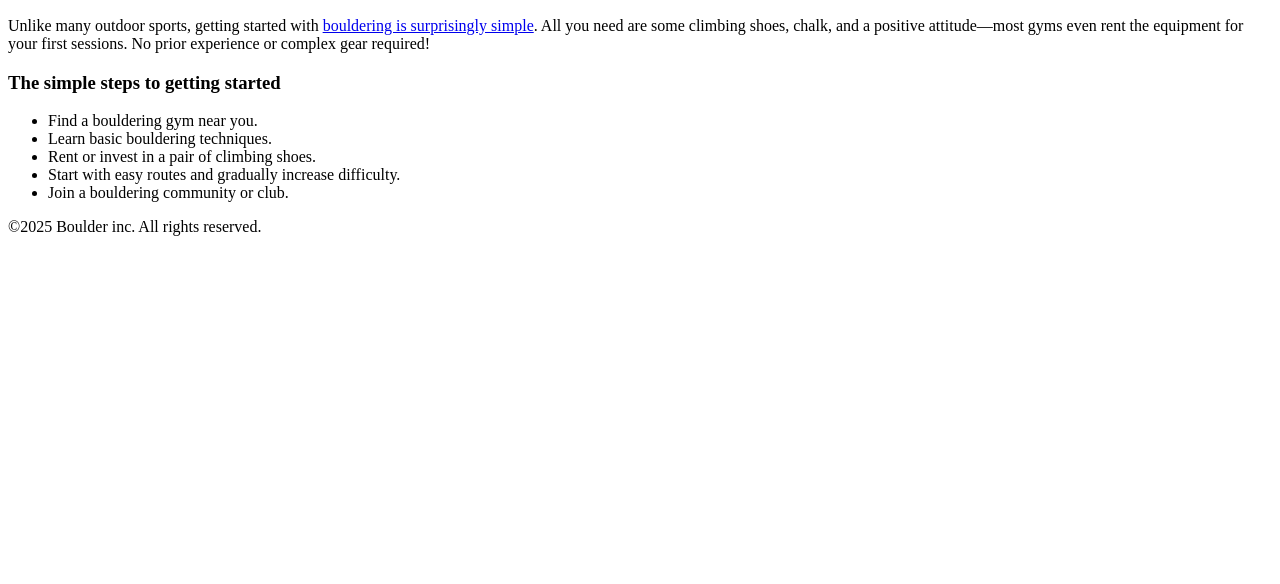
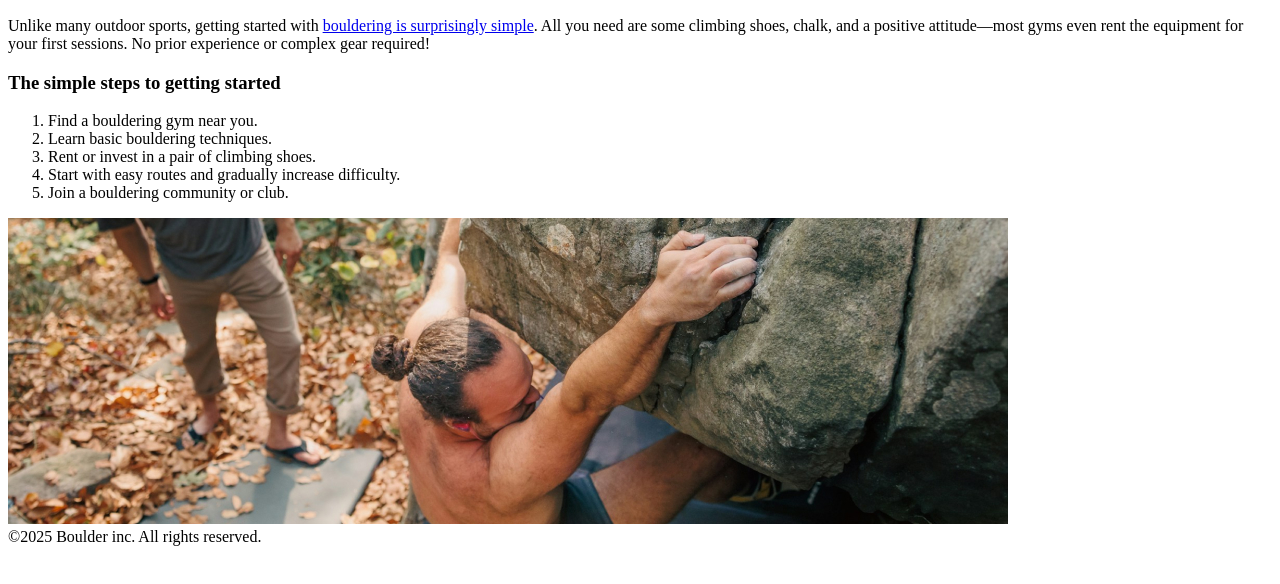
Before and after one commit to akanji-00/absolute-beginner-css, a plain HTML site: page getting-started.html in a window 1280 px wide. Shown: the part 154-738 px from the top of the page. Drawn offline with Linux system fonts and the light colour scheme; files that its build step writes are made by us from their sources.

```diff
--- a/getting-started.html
+++ b/getting-started.html
@@ -27,13 +27,18 @@
 
         <h3>The simple steps to getting started</h3>
 
-        <ul>
+        <ol>
           <li>Find a bouldering gym near you.</li>
           <li>Learn basic bouldering techniques.</li>
           <li>Rent or invest in a pair of climbing shoes.</li>
           <li>Start with easy routes and gradually increase difficulty.</li>
           <li>Join a bouldering community or club.</li>
-        </ul>
+        </ol>
+
+        <img
+          src="images/getting-started-outdoors.jpg"
+          alt="An overhead angle of a shirtless man climbing a boulder outdoors."
+        />
       </section>
     </main>
 
```
Also changed, not shown: style.css (deleted).
